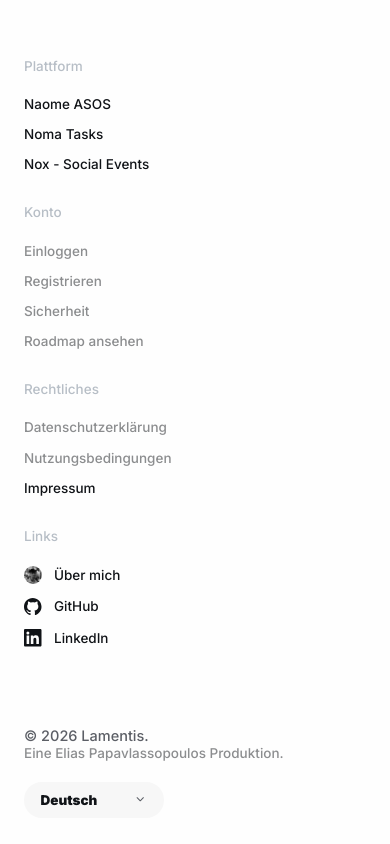
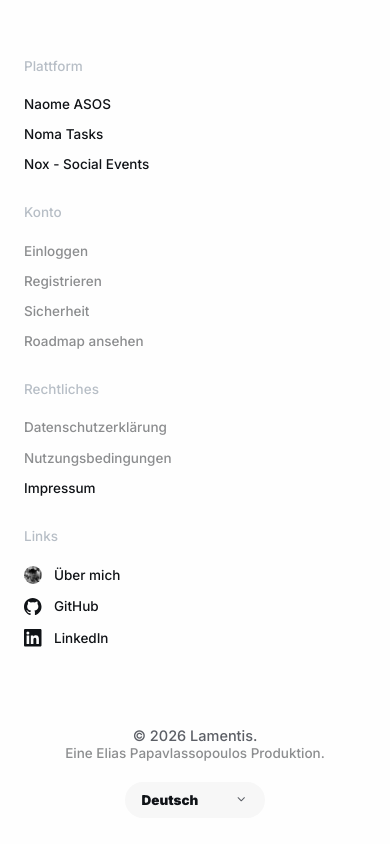
Before and after one commit to Lamentis-O/lamentis-site, a Next.js app in the folder frontend/: page /de/legal-notice in a window 390 px wide. Shown: the part 390-1234 px from the top of the page. Built offline with nearby package versions, Linux system fonts and the light colour scheme.

Commit message:
fix(frontend): refine responsive landing typography

```diff
--- a/frontend/app/globals.css
+++ b/frontend/app/globals.css
@@ -388,7 +388,7 @@
     -webkit-background-clip: text;
     color: transparent;
     font-family: var(--ds-font-family-product-display);
-    font-size: clamp(5.2rem, 10vw, 12.8rem);
+    font-size: clamp(6.2rem, 12vw, 15.2rem);
     font-weight: 900;
     line-height: 0.9;
     overflow-wrap: anywhere;
--- a/frontend/app/site-footer.css
+++ b/frontend/app/site-footer.css
@@ -132,8 +132,9 @@
     }
 
     .ds-site-footer__bottom-inner {
-      align-items: flex-start;
+      align-items: center;
       flex-direction: column;
+      text-align: center;
     }
   }
 
```
